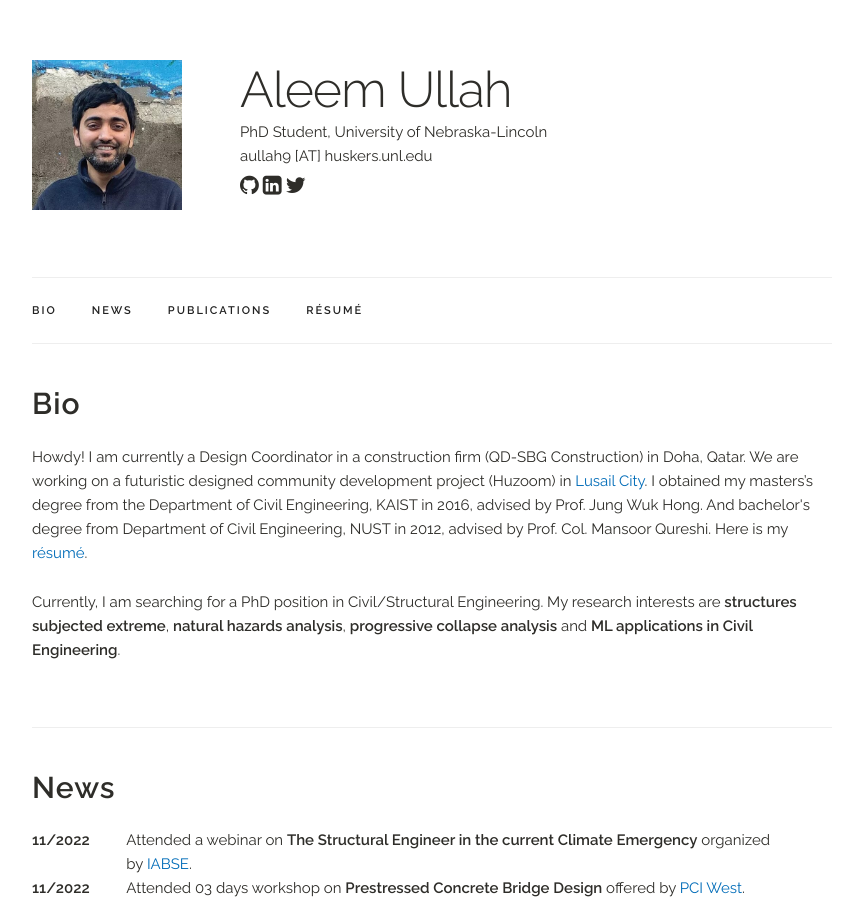
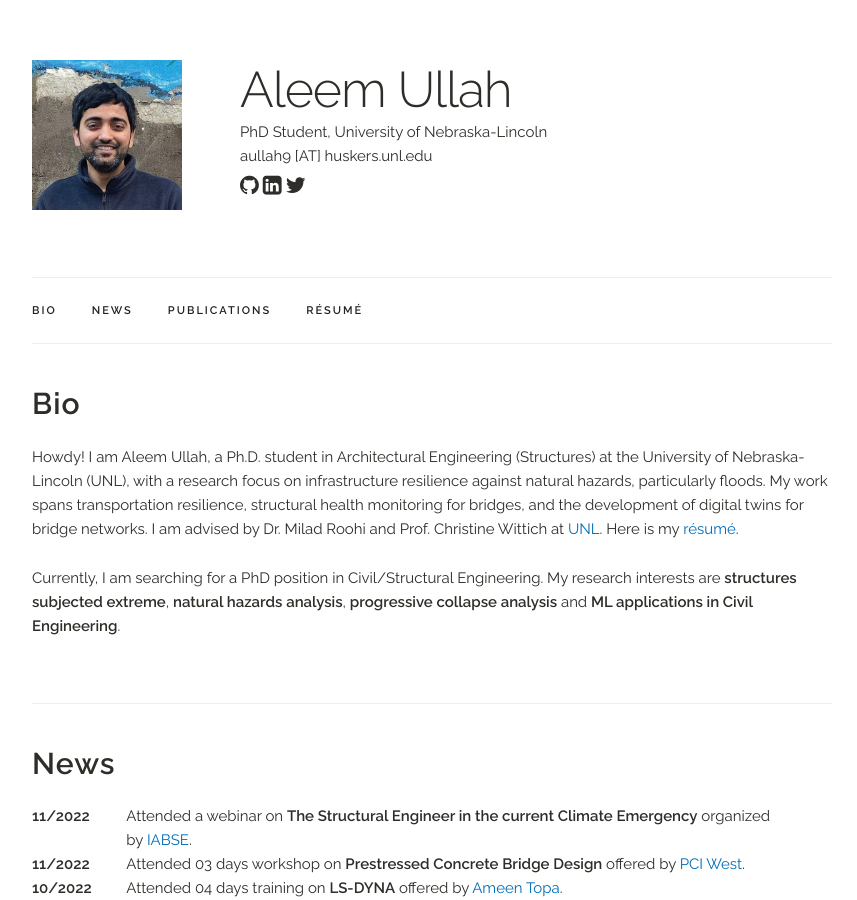
Before and after one commit to aullah9/aullah9.github.io, a Jekyll site: the page built from index.html, in a window 1280 px wide and 900 px high. Shown: the whole window, without its empty margins (208-1065 px from the left). Built offline with Jekyll 4.4.1, drawn with Linux system fonts in a browser that asks for light colours; a style sheet for code colours, icons or effects is not loaded.

Commit message:
modification_0007

```diff
--- a/index.html
+++ b/index.html
@@ -6,7 +6,8 @@
 <div class="docs-section" id="bio">
   <h4><b>Bio</b></h4>
   <p>
-  Howdy! I am currently a Design Coordinator in a construction firm (QD-SBG Construction) in Doha, Qatar. We are working on a futuristic designed community development project (Huzoom) in <a href="https://www.lusail.com/the-city-of-a-lifetime/" target="_blank">Lusail City</a>.  I obtained my masters’s degree from the Department of Civil Engineering, KAIST in 2016, advised by Prof. Jung Wuk Hong. And bachelor's degree from Department of Civil Engineering, NUST in 2012, advised by Prof. Col. Mansoor Qureshi. Here is my <a href={{ "/assets/Resume_aleem.pdf" | prepend: site.baseurl }} target="_blank">résumé</a>.
+    Howdy! I am Aleem Ullah, a Ph.D. student in Architectural Engineering (Structures) at the University of Nebraska-Lincoln (UNL), with a research focus on infrastructure resilience against natural hazards, particularly floods. My work spans transportation resilience, structural health monitoring for bridges, and the development of digital twins for bridge networks. I am advised by Dr. Milad Roohi and Prof. Christine Wittich at <a href="https://www.lusail.com/the-city-of-a-lifetime/" target="_blank">UNL</a>.
+    Here is my <a href={{ "/assets/Resume_aleem.pdf" | prepend: site.baseurl }} target="_blank">résumé</a>.
   </p>
 
   <p>
```
